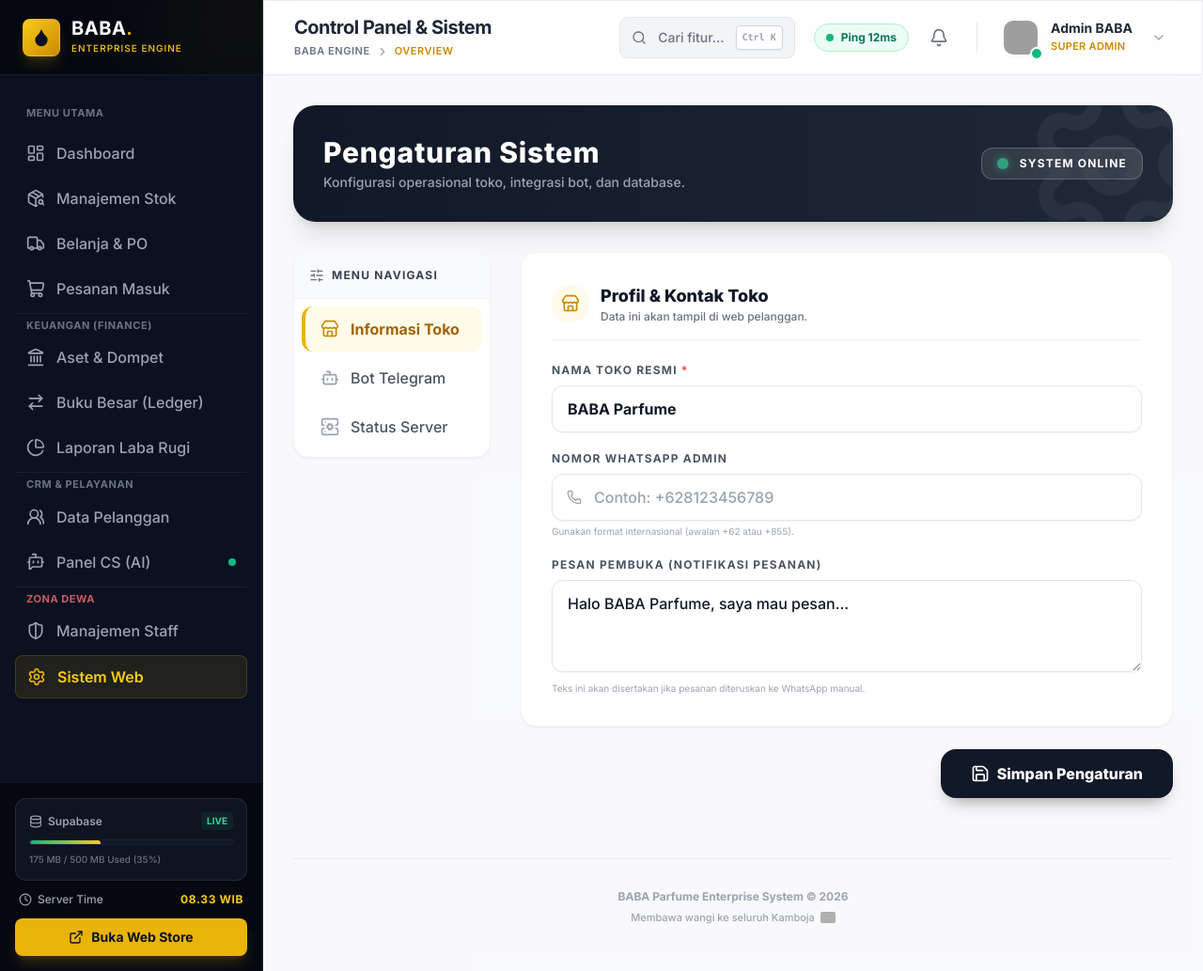
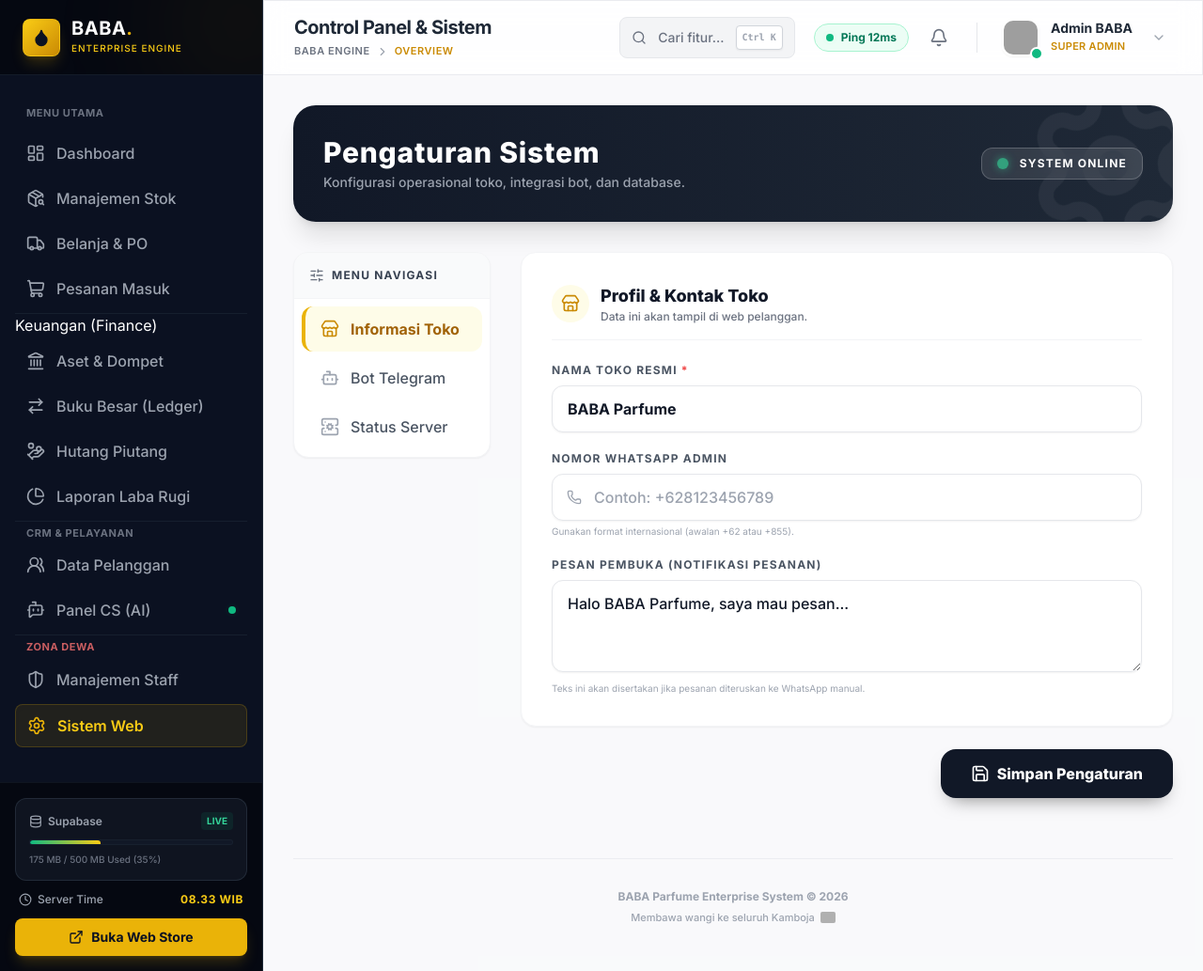
Before and after one commit to blastproservice/demobaba, a FastAPI app: page /admin/settings in a window 1280 px wide. Shown: the whole page at 94% size. Run offline with FastAPI, Linux system fonts and the light colour scheme; parts of the project's set-up code (start-up, migrations or seed data) failed here and were passed over; some libraries are stand-ins or nearby versions; grey boxes are pictures that could not be loaded.

Commit message:
Update base.html

```diff
--- a/templates/admin/base.html
+++ b/templates/admin/base.html
@@ -174,7 +174,7 @@
             {% endif %}
 
             {% if active_role in ['super_admin', 'oprasional'] %}
-            <div class="my-6 border-t border-gray-800/60"></div>
+            <div class="my-6 border-t border-gray-800/60"></div
             <p class="px-3 text-[11px] font-bold text-gray-500 uppercase tracking-wider mb-3">Keuangan (Finance)</p>
 
             <a href="/admin/finance/aset" class="group flex items-center gap-3 px-3 py-2.5 rounded-lg transition-all duration-200 {% if '/admin/finance/aset' in current_path %}bg-brand-500/10 text-brand-400 font-semibold shadow-inner border border-brand-500/20{% else %}text-gray-400 hover:bg-gray-800/60 hover:text-gray-100 font-medium{% endif %}">
@@ -186,6 +186,13 @@
                 <i data-lucide="arrow-right-left" class="w-5 h-5 transition-transform group-hover:scale-110 {% if '/admin/finance/mutasi' in current_path %}text-brand-500{% endif %}"></i>
                 <span>Buku Besar (Ledger)</span>
             </a>
+
+            <!-- NEW MENU -->
+            <a href="/admin/finance/debts" class="group flex items-center gap-3 px-3 py-2.5 rounded-lg transition-all duration-200 {% if '/admin/finance/debts' in current_path %}bg-brand-500/10 text-brand-400 font-semibold shadow-inner border border-brand-500/20{% else %}text-gray-400 hover:bg-gray-800/60 hover:text-gray-100 font-medium{% endif %}">
+                <i data-lucide="hand-coins" class="w-5 h-5 transition-transform group-hover:scale-110 {% if '/admin/finance/debts' in current_path %}text-brand-500{% endif %}"></i>
+                <span>Hutang Piutang</span>
+            </a>
+
             {% endif %}
 
             {% if active_role == 'super_admin' %}
```
